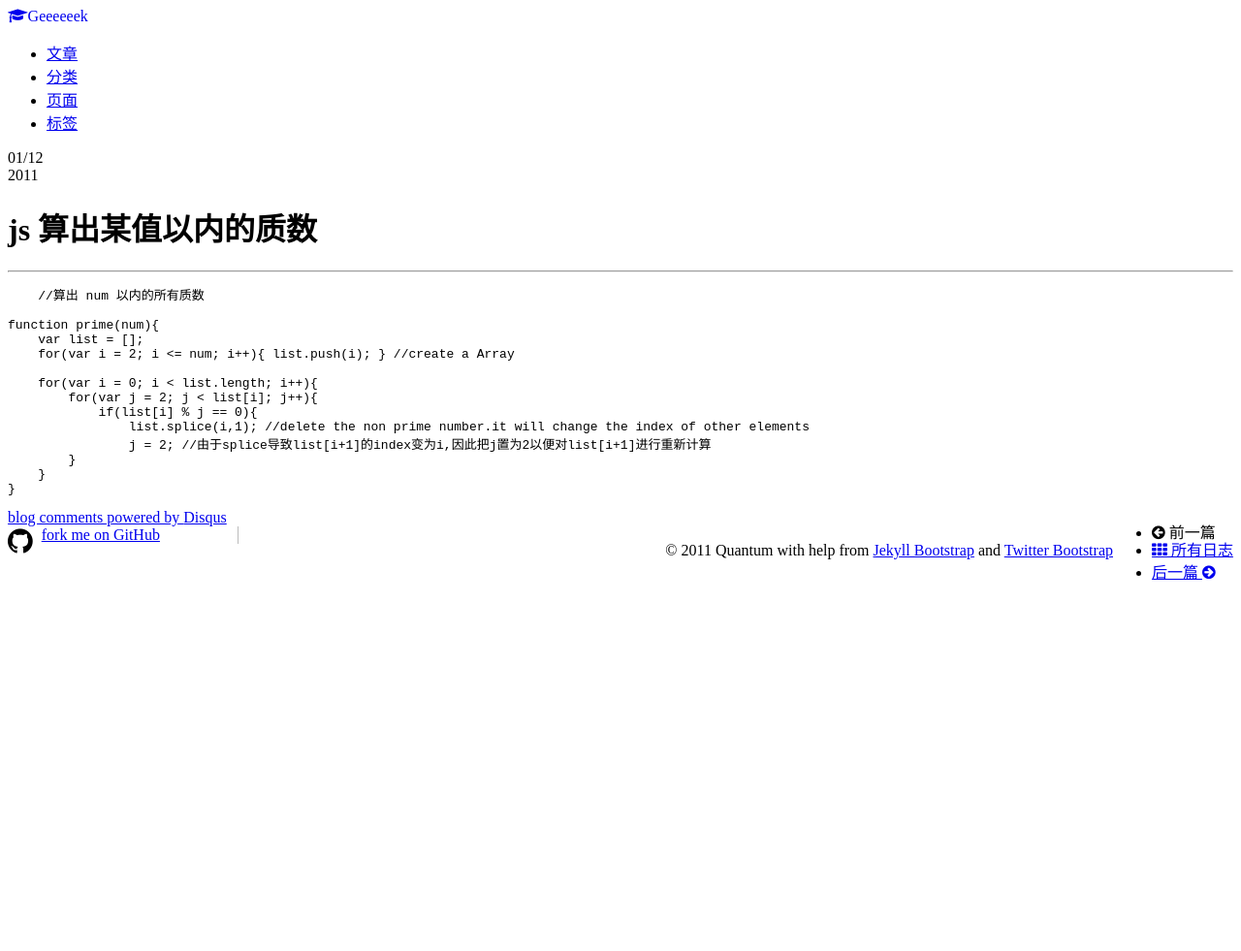
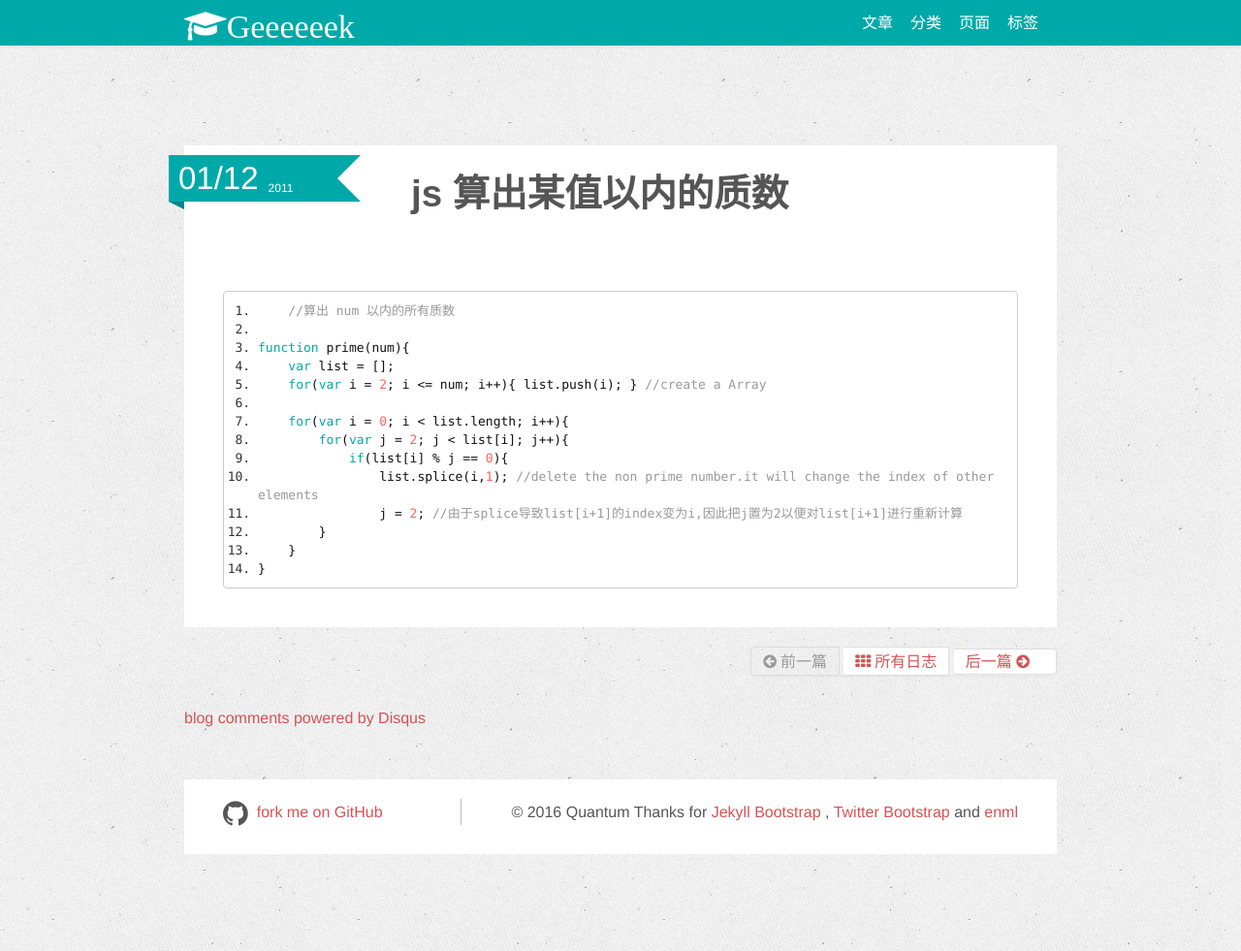
Before and after one commit to quantumlaser/quantumlaser.github.io, a Jekyll site: the page built from _posts/2011-01-12-prime.md, in a window 1280 px wide and 981 px high. Shown: the whole window at 97% size. Built offline with Jekyll 4.4.1, drawn with Linux system fonts in a browser that asks for light colours; nearby versions of some CDN libraries; comment, search, counter and statistics services are not loaded.

Commit message:
disable assets_path and change it

```diff
--- a/_config.yml
+++ b/_config.yml
@@ -56,7 +56,7 @@ JB :
   #   - Only the following values are falsy: ["", null, false]
   #   - When setting BASE_PATH it must be a valid url.
   #     This means always setting the protocol (http|https) or prefixing with "/"
-  # BASE_PATH : /quantumlaser.github.io
+  BASE_PATH : /quantumlaser.github.io
 
   # By default, the asset_path is automatically defined relative to BASE_PATH plus the enabled theme.
   # ex: [BASE_PATH]/assets/themes/[THEME-NAME]
@@ -103,13 +103,13 @@ JB :
     provider : google
     google :
         tracking_id : 'UA-75039386-1'
-    getclicky :
-      site_id :
-    mixpanel :
-        token : '_MIXPANEL_TOKEN_'
-    piwik :
-        baseURL : 'myserver.tld/piwik' # Piwik installation address (without protocol)
-        idsite : '1'                   # the id of the site on Piwik
+    #getclicky :
+    #  site_id :
+    #mixpanel :
+    #    token : '_MIXPANEL_TOKEN_'
+    # piwik :
+    #    baseURL : 'myserver.tld/piwik' # Piwik installation address (without protocol)
+    #     idsite : '1'                   # the id of the site on Piwik
 
   # Settings for sharing helper.
   # Sharing is for things like tweet, plusone, like, reddit buttons etc.
--- a/_includes/themes/twitter/default.html
+++ b/_includes/themes/twitter/default.html
@@ -15,10 +15,10 @@
     <![endif]-->
 
     <!-- Le styles -->
-    <link href="{{ ASSET_PATH }}/bootstrap/css/bootstrap.2.2.2.min.css" rel="stylesheet">
-    <link href="{{ ASSET_PATH }}/css/style.css?body=1" rel="stylesheet" type="text/css" media="all">
-    <link href="{{ ASSET_PATH }}/css/prettify.css" rel="stylesheet" type="text/css">
-    <script src="{{ ASSET_PATH }}/js/prettify.js"></script>
+    <link href="/assets/themes/twitter/bootstrap/css/bootstrap.2.2.2.min.css" rel="stylesheet">
+    <link href="/assets/themes/twitter/css/style.css?body=1" rel="stylesheet" type="text/css" media="all">
+    <link href="/assets/themes/twitter/css/prettify.css" rel="stylesheet" type="text/css">
+    <script src="/assets/themes/twitter/js/prettify.js"></script>
     <!-- Le fav and touch icons -->
   <!-- Update these with your own images
     <link rel="shortcut icon" href="images/favicon.ico">
@@ -57,10 +57,11 @@
       </div>
 
       <footer class="card clearfix">
-        <span style="font-size:30px;"class="fa fa-github pull-left"></span><a href="https://github.com/enml/blog/tree/jekyll-blog" style="display:inline-block;padding-right:80px;border-right:1px solid #bbb">fork me on GitHub</a>
-        <p class="pull-right">&copy; 2011 {{ site.author.name }}
-          with help from <a href="http://jekyllbootstrap.com" target="_blank" title="The Definitive Jekyll Blogging Framework">Jekyll Bootstrap</a>
-          and <a href="http://twitter.github.com/bootstrap/" target="_blank">Twitter Bootstrap</a>
+        <span style="font-size:30px;"class="fa fa-github pull-left"></span><a href="https://github.com/quantumlaser/quantumlaser.github.io" style="display:inline-block;padding-right:80px;border-right:1px solid #bbb">fork me on GitHub</a>
+        <p class="pull-right">&copy; 2016 {{ site.author.name }}
+          Thanks for <a href="http://jekyllbootstrap.com" target="_blank" title="The Definitive Jekyll Blogging Framework">Jekyll Bootstrap</a>
+          , <a href="http://twitter.github.com/bootstrap/" target="_blank">Twitter Bootstrap</a>
+          and <a href="https://github.com/enml/blog/tree/jekyll-blog" target="_blank">enml</a>
         </p>
 
       </footer>
```
Also changed, not shown: _posts/2011-01-12-prime.md (line endings or trailing spaces), changelog.md, rouge.css (renamed from pygments.css).
